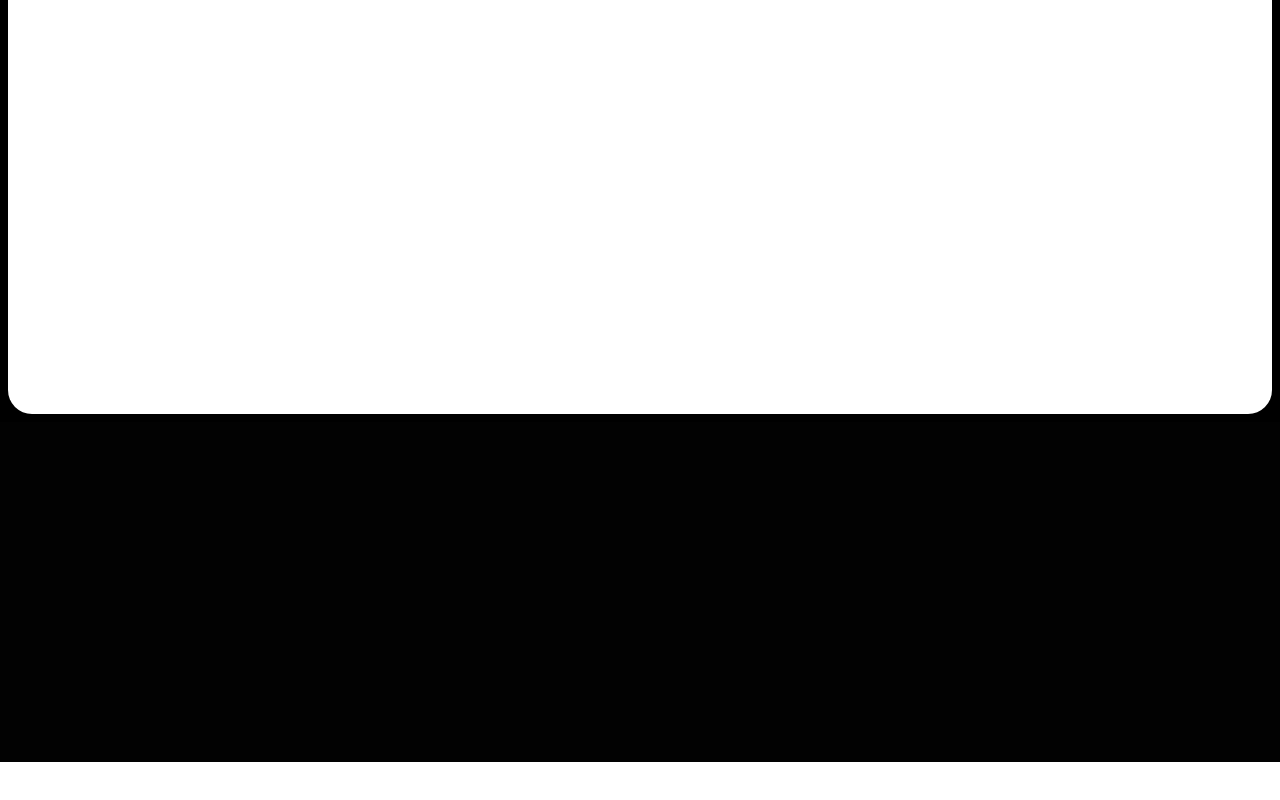
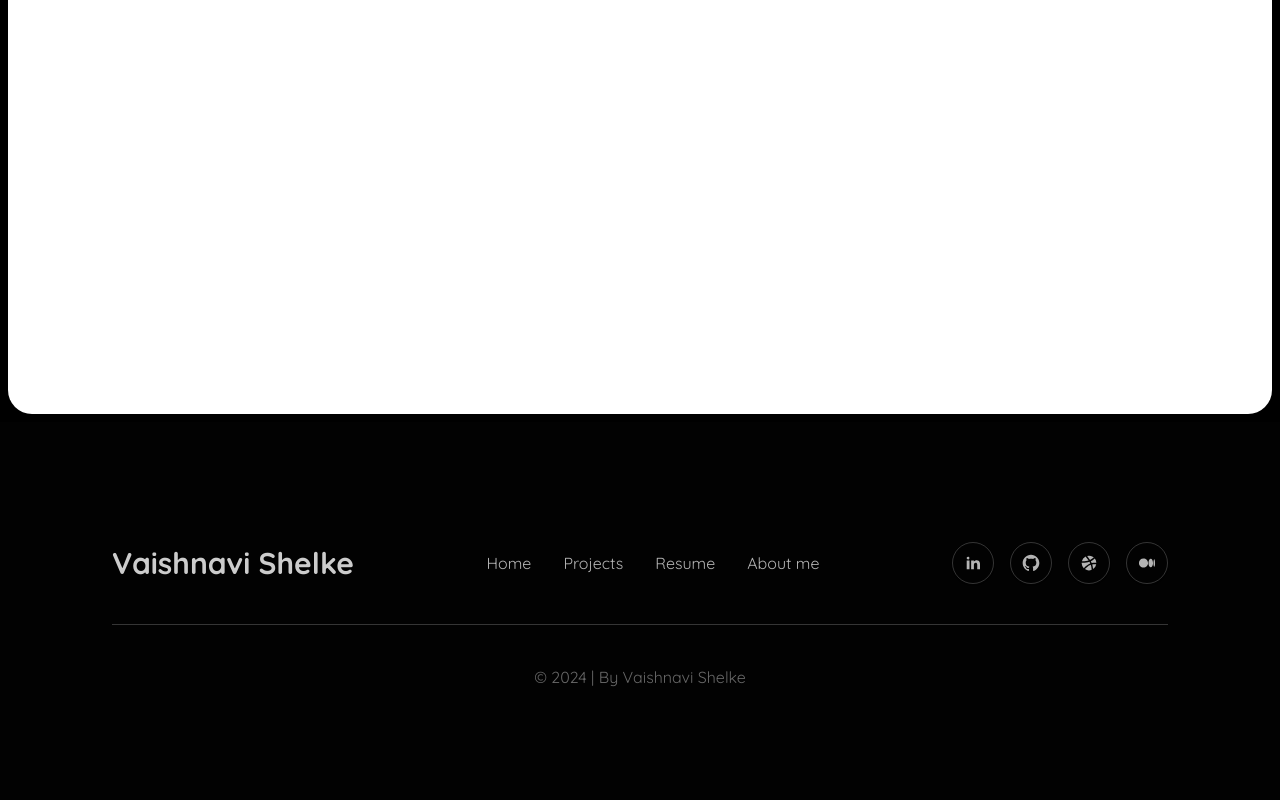
Before and after one commit to vaishnavishelke2021/My-Portfolio, a React (Vite) app: page /resume in a window 1280 px wide. Shown: the part 394-1194 px from the top of the page. Before the commit the page ends 1156 px from the top, so only its background shows below. Built offline with nearby package versions, Linux system fonts and the light colour scheme.

Commit message:
added: Footer

```diff
--- a/src/App.jsx
+++ b/src/App.jsx
@@ -73,7 +73,7 @@ const App = () => {
           </motion.div>
         </div>
       </div>
-      <div className="py-20 bg-primary text-secondary">
+      <div className="py-20 bg-primary">
         <Footer />
       </div>
     </Router>
--- a/src/components/Footer.jsx
+++ b/src/components/Footer.jsx
@@ -1,11 +1,96 @@
-import React from 'react'
+import React from "react";
+import { Link } from "react-router-dom";
+import { RiLinkedinFill, RiGithubFill, RiMediumFill } from "react-icons/ri";
+import { TbBrandDribbbleFilled } from "react-icons/tb";
 
 const Footer = () => {
   return (
-    <div className='p-5 py-7 md:py-[5rem] lg:px-16 xl:px-28 mt-5'>
+    <div className="p-5 py-7 md:py-10 lg:px-16 xl:px-28 bg-">
+      {/* Top Section */}
+      <div className="flex flex-wrap justify-between items-center space-y-6 md:space-y-0">
+        {/* Branding */}
+        <div className="w-full md:w-auto text-center md:text-left">
+          <h1 className="text-3xl font-extrabold text-secondary/80">
+            Vaishnavi Shelke
+          </h1>
+        </div>
 
+        {/* Navigation Links */}
+        <div className="w-full md:w-auto text-center md:text-left">
+          <ul className="flex flex-wrap justify-center md:justify-start space-x-6 md:space-x-8 text-secondary/70">
+            <Link
+              to="/"
+              className="hover:text-secondary transition-all duration-200 ease-in-out"
+            >
+              Home
+            </Link>
+            <Link
+              to="/projects"
+              className="hover:text-secondary transition-all duration-200 ease-in-out"
+            >
+              Projects
+            </Link>
+            <Link
+              to="/resume"
+              className="hover:text-secondary transition-all duration-200 ease-in-out"
+            >
+              Resume
+            </Link>
+            <Link
+              to="/about"
+              className="hover:text-secondary transition-all duration-200 ease-in-out"
+            >
+              About me
+            </Link>
+          </ul>
+        </div>
+
+        {/* Social Links */}
+        <div className="w-full md:w-auto flex justify-center md:justify-start space-x-4">
+          <a
+            href="https://www.linkedin.com/in/vaishnavi-shelke-6a265520b/"
+            target="_blank"
+            rel="noopener noreferrer"
+            className="border border-secondary/20 shadow-sm rounded-full p-3 text-secondary/70 hover:text-primary hover:bg-zinc-100 transition-all ease-in-out duration-200"
+          >
+            <RiLinkedinFill className="scale-105" />
+          </a>
+          <a
+            href="https://github.com/vaishnavishelke2021"
+            target="_blank"
+            rel="noopener noreferrer"
+            className="border border-secondary/20 shadow-sm rounded-full p-3 text-secondary/70 hover:text-primary hover:bg-zinc-100 transition-all ease-in-out duration-200"
+          >
+            <RiGithubFill className="scale-125" />
+          </a>
+          <a
+            href="https://dribbble.com/vaishnavi_shelke"
+            target="_blank"
+            rel="noopener noreferrer"
+            className="border border-secondary/20 shadow-sm rounded-full p-3 text-secondary/70 hover:text-primary hover:bg-zinc-100 transition-all ease-in-out duration-200"
+          >
+            <TbBrandDribbbleFilled className="scale-110" />
+          </a>
+          <a
+            href="https://medium.com/@vaishnavi_shelke"
+            target="_blank"
+            rel="noopener noreferrer"
+            className="border border-secondary/20 shadow-sm rounded-full p-3 text-secondary/70 hover:text-primary hover:bg-zinc-100 transition-all ease-in-out duration-200"
+          >
+            <RiMediumFill className="scale-110" />
+          </a>
+        </div>
+      </div>
+
+      {/* Divider */}
+      <div className="w-full mt-10 bg-secondary/20 h-[1px]"></div>
+
+      {/* Copyright */}
+      <p className="text-center mt-10 text-secondary/40">
+        &#169; 2024 | By Vaishnavi Shelke
+      </p>
     </div>
-  )
-}
+  );
+};
 
-export default Footer
+export default Footer;
```
